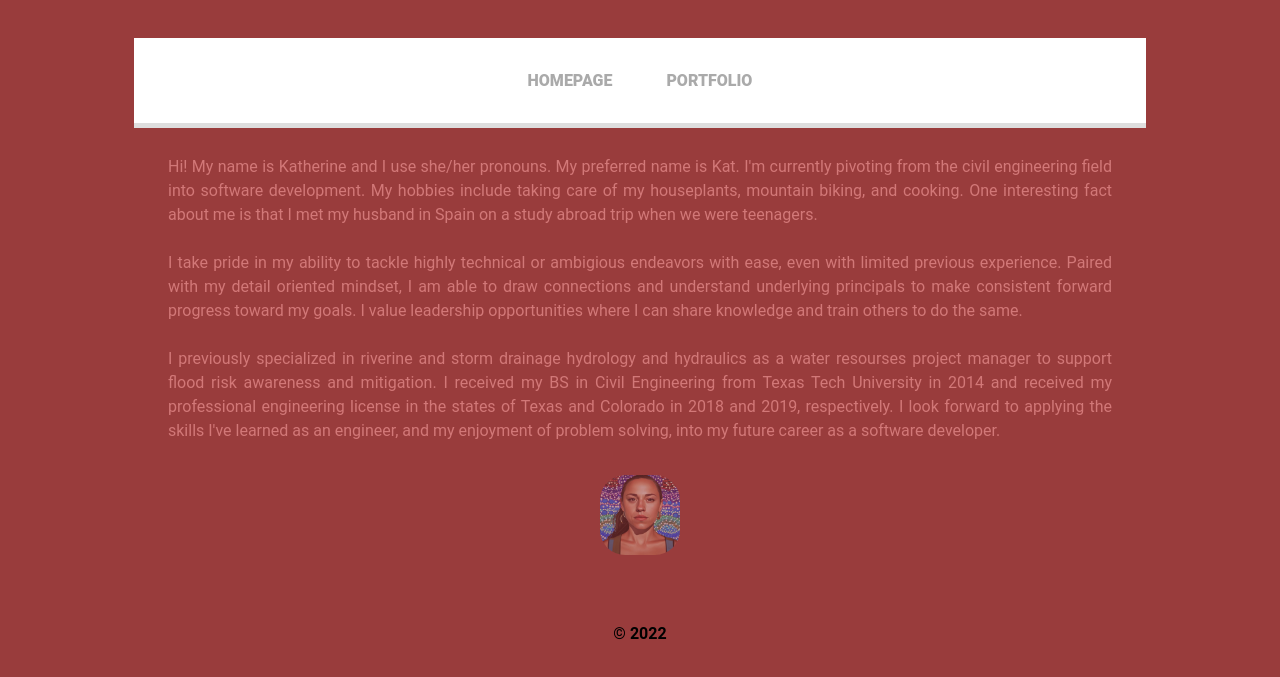
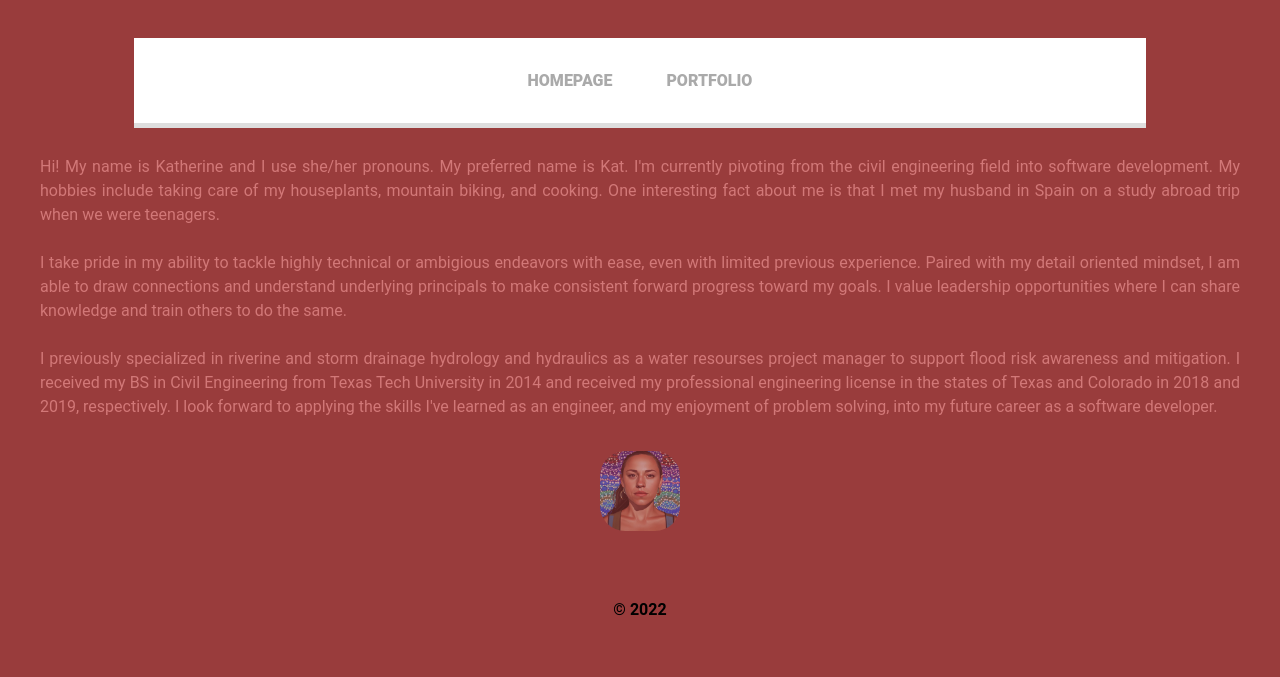
Before and after one commit to kathawkins/kathawkins.github.io, a plain HTML site: page pages/about.html in a window 1280 px wide. Shown: the part 103-780 px from the top of the page. Drawn offline with Linux system fonts and the light colour scheme.

Commit message:
adjust section padding

```diff
--- a/styles/style.css
+++ b/styles/style.css
@@ -17,7 +17,7 @@ footer {
 
 section {
     text-align: center;
-    padding: 1em 10em 1em 10em;
+    padding: 1em 2em 1em 2em;
 }
 
 h1 {
```
